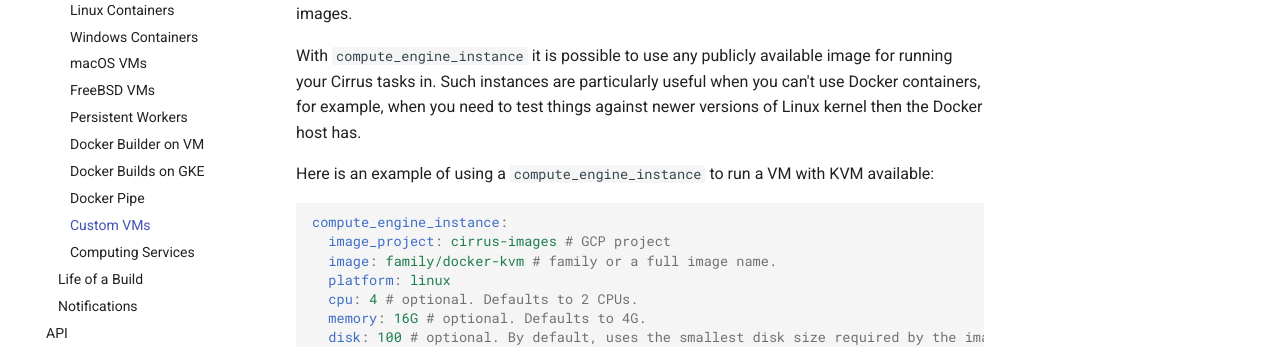
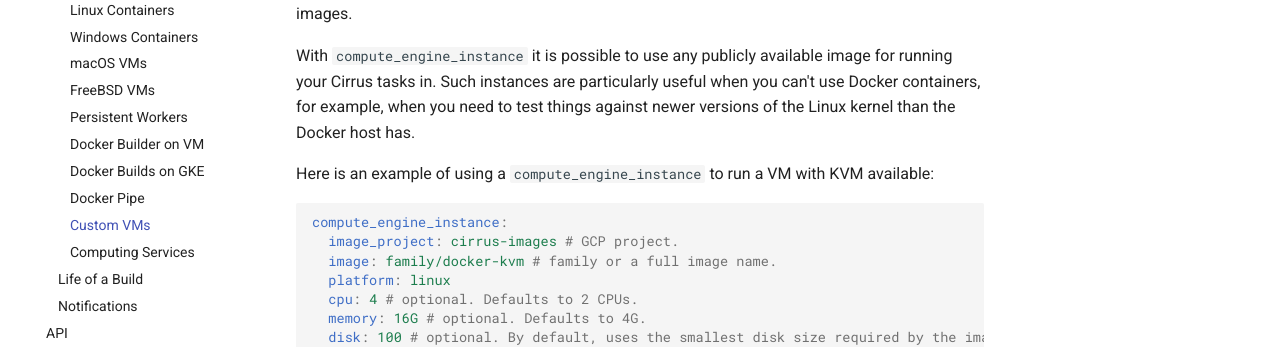
Before and after one commit to cirruslabs/cirrus-ci-docs, an MkDocs documentation site: the page built from docs/guide/custom-vms.md, in a window 1280 px wide and 1150 px high. Shown: the part 338-685 px from the top of the window. Built offline with MkDocs 1.6.1 and Material for MkDocs 9.7.7, drawn with Linux system fonts in a browser that asks for light colours; comment, search, counter and statistics services are not loaded.

Commit message:
custom_vms: Typos & formatting (#1042)

````diff
--- a/docs/guide/custom-vms.md
+++ b/docs/guide/custom-vms.md
@@ -7,13 +7,13 @@ are basically a syntactic sugar for launching Compute Engine instances from a pa
 
 With `compute_engine_instance` it is possible to use any publicly available image for running your Cirrus tasks in.
 Such instances are particularly useful when you can't use Docker containers, for example, when you need to test things
-against newer versions of Linux kernel then the Docker host has.
+against newer versions of the Linux kernel than the Docker host has.
 
 Here is an example of using a `compute_engine_instance` to run a VM with KVM available:
 
 ```yaml
 compute_engine_instance:
-  image_project: cirrus-images # GCP project
+  image_project: cirrus-images # GCP project.
   image: family/docker-kvm # family or a full image name.
   platform: linux
   cpu: 4 # optional. Defaults to 2 CPUs.
````
